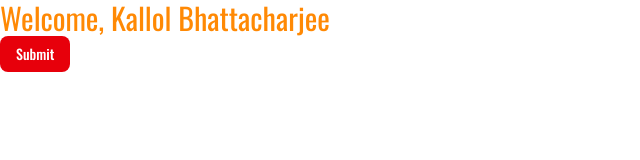
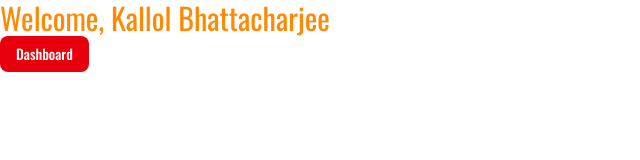
Before and after one commit to CodeWithKallol/Ai-Short-Video-Generator, a Next.js app: page / in a window 1280 px wide. Shown: the top 160 px of the page, without its empty margins (0-640 px from the left). Built offline with nearby package versions, Linux system fonts and the light colour scheme; no server answers.

Commit message:
Not a big change

```diff
--- a/app/page.js
+++ b/app/page.js
@@ -1,11 +1,14 @@
 import { Button } from "@/components/ui/button"
 import { UserButton } from "@clerk/nextjs";
+import Link from "next/link";
 
 export default function Home() {
   return (
     <div>
       <h1 className="text-3xl text-orange-400">Welcome, Kallol Bhattacharjee</h1>
-      <Button variant="destructive">Submit</Button>
+      <Link href={'/dashboard'}>
+      <Button variant="destructive">Dashboard</Button>
+      </Link>
       <UserButton/>
     </div>
   );
```
